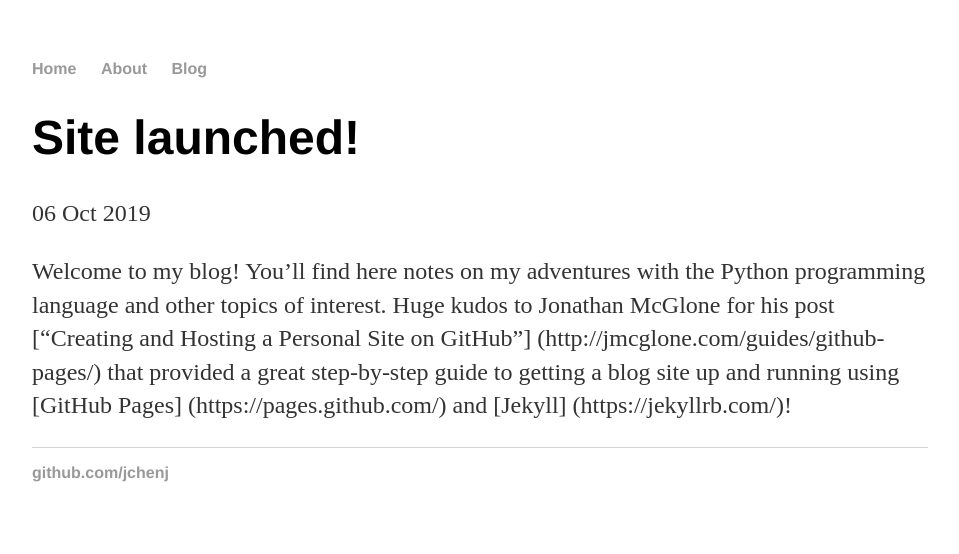
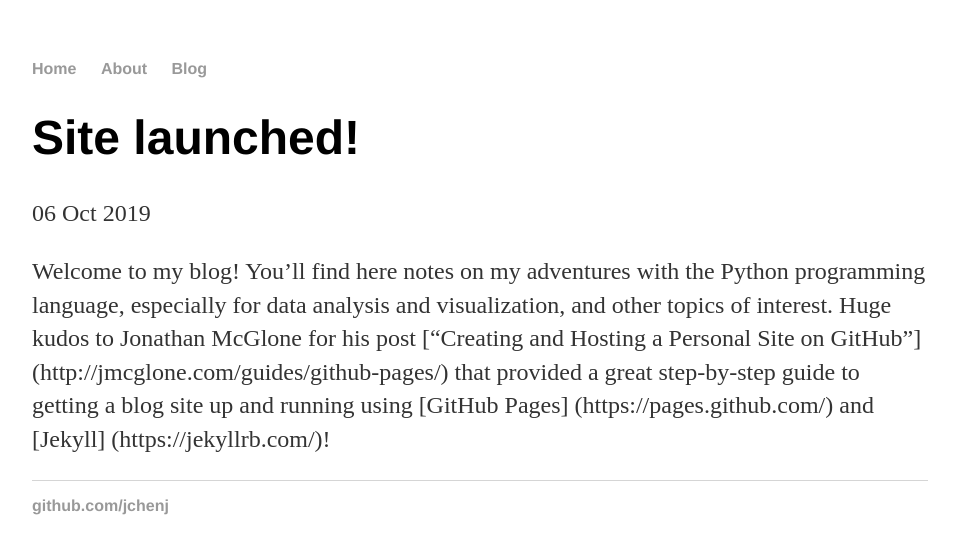
Before and after one commit to jchenj/jchenj.github.io, a Jekyll site: the page built from _posts/2019-10-06-hello-world.md, in a window 1280 px wide. Shown: the top 554 px of the page, without its empty margins (160-1119 px from the left). Built offline with Jekyll 4.4.1, drawn with Linux system fonts in a browser that asks for light colours.

Commit message:
Update 2019-10-06-hello-world.md

```diff
--- a/_posts/2019-10-06-hello-world.md
+++ b/_posts/2019-10-06-hello-world.md
@@ -4,7 +4,4 @@
 date: 2019-10-06
 ---
 
-Welcome to my blog! You'll find here notes on my adventures with the Python programming language and other topics of interest.
-Huge kudos to Jonathan McGlone for his post ["Creating and Hosting a Personal Site on GitHub"]
-(http://jmcglone.com/guides/github-pages/) that provided a great step-by-step guide to getting a blog site up and running
-using [GitHub Pages] (https://pages.github.com/) and [Jekyll] (https://jekyllrb.com/)!
+Welcome to my blog! You'll find here notes on my adventures with the Python programming language, especially for data analysis and visualization, and other topics of interest. Huge kudos to Jonathan McGlone for his post ["Creating and Hosting a Personal Site on GitHub"] (http://jmcglone.com/guides/github-pages/) that provided a great step-by-step guide to getting a blog site up and running using [GitHub Pages] (https://pages.github.com/) and [Jekyll] (https://jekyllrb.com/)!
```
